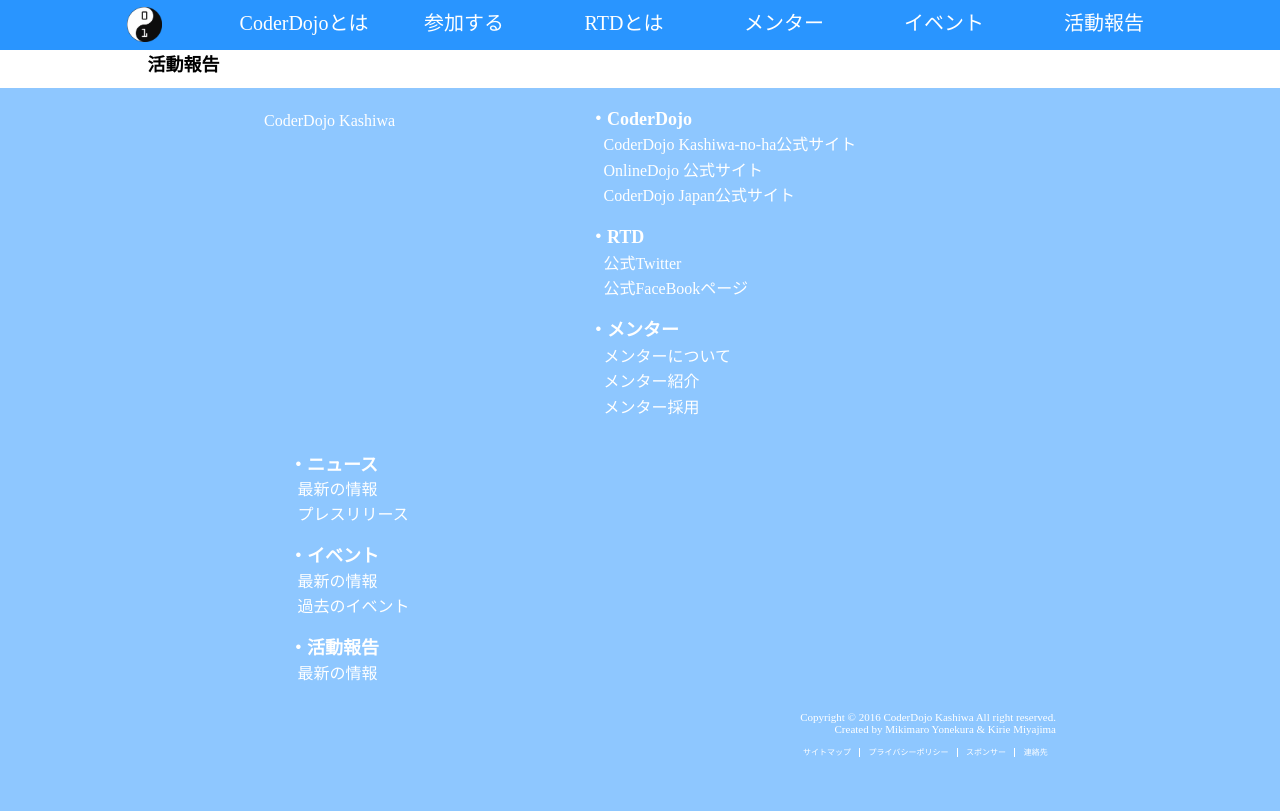
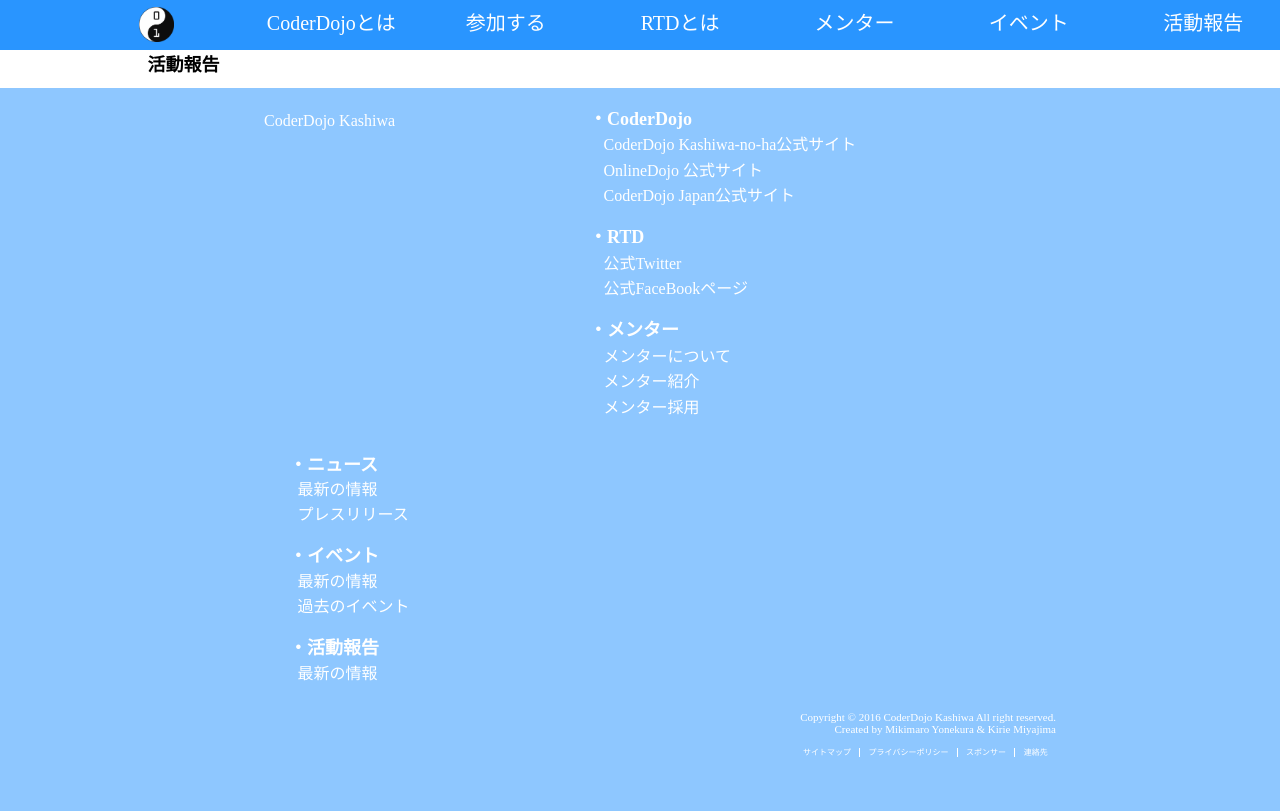
Before and after one commit to Mikimaro/CDK_HP, a PHP site: page /blog.php in a window 1280 px wide; the page is wider, and only the part inside the window is pictured. Run offline with PHP 8.4, Linux system fonts and the light colour scheme; data that the repository does not hold is empty; some libraries are stand-ins or nearby versions.

Commit message:
no message

```diff
--- a/style/style.css
+++ b/style/style.css
@@ -39,6 +39,7 @@ visibility: hidden;
 	padding: 0;
 	position: fixed;
 	width: 100%;
+	min-width: 1395px;
 	background-color: #1E90FF;
 	opacity: 0.95;
 	z-index: 100;
```
